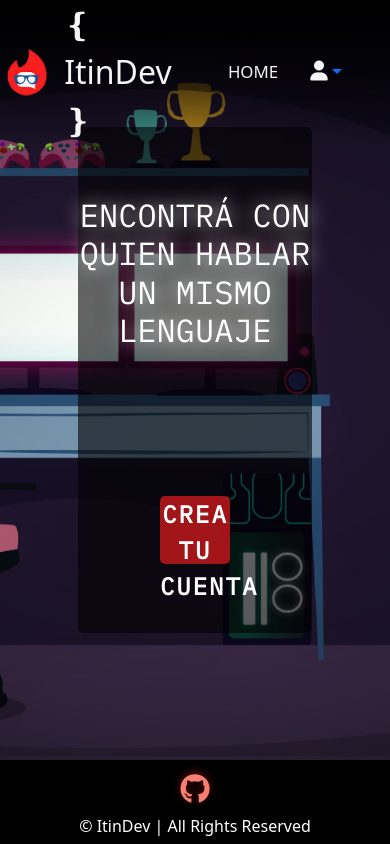
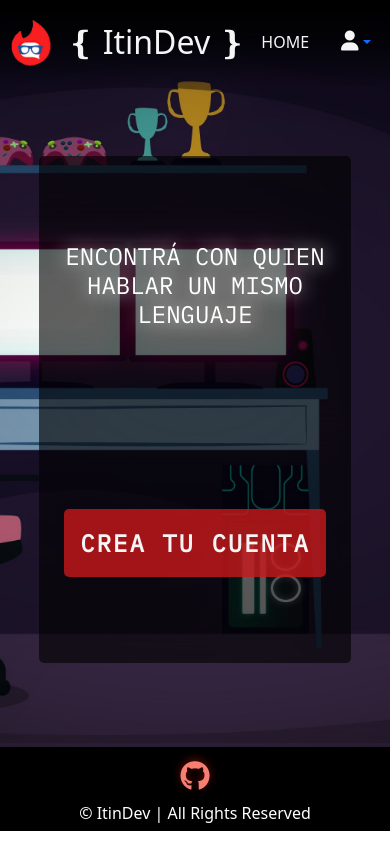
Before and after one commit to bk-sin/ITinDev, a React (Create React App) app in the folder frontend/: page / in a window 390 px wide. Built offline with nearby package versions, Linux system fonts and the light colour scheme.

Commit message:
resposive main

```diff
--- a/frontend/public/index.html
+++ b/frontend/public/index.html
@@ -5,9 +5,10 @@
   <meta charset="utf-8">
   <meta name="viewport" content="width=device-width, initial-scale=1, shrink-to-fit=no">
   <meta name="theme-color" content="#000000">
+  <link rel="icon" href="./assets/ItinDev_logo.png" />
 
 
-  <title>React App</title>
+  <title>&#x2774; ItinDev &#x2775;</title>
 </head>
 
 <body>
--- a/frontend/src/components/Main.js
+++ b/frontend/src/components/Main.js
@@ -10,7 +10,7 @@ function Main(props) {
             Encontrá con quien hablar un mismo lenguaje
           </h1>
           <Link as={Link} to="/signup" className="custom-btn btn-5">
-            {props.user.name ? "LOVE" : "Crea tu cuenta"}
+            {props.user.name ? "CONOCÉ" : "Crea tu cuenta"}
           </Link>
         </div>
       </div>
--- a/frontend/src/components/NavBar.js
+++ b/frontend/src/components/NavBar.js
@@ -16,11 +16,11 @@ function NavBar(props) {
       <div className="dropdown-nav">
         <div className="menu-options">
           <Nav.Link as={Link} className="link-nav" to="/">
-            Home
+              Home
           </Nav.Link>
           {props.user.name && (
             <Nav.Link as={Link} className="link-nav" to="/test">
-              LOVE
+              Conocé
             </Nav.Link>
           )}
         </div>
@@ -28,10 +28,9 @@ function NavBar(props) {
           <NavDropdown
             title={
               <img
-                className="fas fa-user"
+                className="user-url"
                 src={props.user.image}
                 alt="user profile pic"
-                style={{height: 30}}
               />
             }
             className="link-nav"
@@ -44,7 +43,7 @@ function NavBar(props) {
                 props.signOut()
               }}
             >
-              Sign Out
+              ⬅️ Sign Out
             </NavDropdown.Item>
             {props.user.admin && (
               <NavDropdown.Item as={Link} to="/admin">
--- a/frontend/src/components/SignIn.js
+++ b/frontend/src/components/SignIn.js
@@ -53,10 +53,18 @@ function SignIn(props) {
           </button>
           <GoogleLogin
             clientId="113911854537-8j68k30a4qpl884ffcvk7hvdfmsdlfnc.apps.googleusercontent.com"
-            buttonText="Sign Up with Google"
+            render={(renderProps) => (
+              <button
+                onClick={renderProps.onClick}
+                className="custom-signIn btn-signIn"
+                disabled={renderProps.disabled}
+              >
+                Iniciá con Google
+              </button>
+            )}
+            buttonText="Registarse con Google"
             onSuccess={responseGoogle}
             onFailure={responseGoogle}
-            className="google-btn"
             cookiePolicy={"single_host_origin"}
           />
         </form>
--- a/frontend/src/components/SignUp.js
+++ b/frontend/src/components/SignUp.js
@@ -58,7 +58,7 @@ function SignUp(props) {
   return (
     <div className="cointainer-all">
       <div className="form-neon-signUp">
-        <p className="signUp signP">👉 Registrate!</p>
+        <p className="signUp">👉 Registrate!</p>
         <form className="formSignUp" onSubmit={handleSignUp}>
           <div className="container-inputs-signup">
             <div className="container-inputs-1">
@@ -154,7 +154,7 @@ function SignUp(props) {
               ></textarea>
             </div>
           </div>
-          <div>
+          <div className="container-btn-1">
             <button
               className="custom-signUp btn-signUp"
               type="submit"
--- a/frontend/src/css.css
+++ b/frontend/src/css.css
@@ -22,7 +22,6 @@ img {
 }
 
 /* Estilos de componente main */
-
 .container_principal {
   display: flex;
   justify-content: center;
@@ -40,7 +39,7 @@ img {
   align-items: center;
   height: 60vh;
   width: 60vw;
-  background-color: rgba(0, 0, 0, 0.6);
+  background-color: rgba(0, 0, 0, 0.61);
   border-radius: 5px;
 }
 
@@ -51,6 +50,8 @@ img {
   text-shadow: 0px 0px 20px  rgb(255, 255, 255);
   font-size: 2rem;
 }
+
+
 
 
 /* ESTILO FORM SIGN IN*/
@@ -221,7 +222,7 @@ font-family: 'IBM Plex Mono', monospace;
   flex-flow: column nowrap;
   justify-content: center;
   align-items: center ;
-  height:80%;
+  height:60%;
   width: 100%;
 }
 
@@ -230,13 +231,13 @@ font-family: 'IBM Plex Mono', monospace;
 }
 
 .form-neon-signUp{
-  padding: 1rem;
+  margin-top: 3rem;
+  padding: 0 1rem;
   width: 60vw;
   height: 80vh;
   background: #000000d2;
   border-radius: 5px;
   color: whitesmoke;
-  text-align: center;
   text-decoration: none;
   text-transform: uppercase;
   transition: .5s;
@@ -244,8 +245,9 @@ font-family: 'IBM Plex Mono', monospace;
   box-shadow: -5px 5px 10px rgb(0, 0, 0);
 }
 
-.form-neon-signUp p{
+.form-neon-signUp > p{
   font-size: 2rem;
+  text-align: center;
   margin-bottom: unset;
 }
 
@@ -253,21 +255,21 @@ font-family: 'IBM Plex Mono', monospace;
   display: flex;
   flex-flow: row nowrap;
   justify-content:center;
+  align-items: center;
   width: 100%;
-  height: 80%;
+  height: 100%;
 }
 
 .container-inputs-1, .container-inputs-2 {
   display: flex;
   flex-flow: column nowrap;
-  justify-content: center;
-  align-items: center;
+  justify-content: flex-start;
   width: 80%;
   margin: .5rem
 }
 
 .container-inputs-1 > input, .container-inputs-2 > input{
-  margin: .5rem 0 ;
+  margin: 0 0 1rem 0 ;
 }
 
 /* SIGNUP BTON */
@@ -330,83 +332,12 @@ font-family: 'IBM Plex Mono', monospace;
 
 
 
-
-
-
-/* MEDIA QUERYS DE FORMULARIO */
-@media screen and (max-width: 450px){
-
-  .cointainer-all{
-    padding: .5rem;
-  }
-
-  .form-neon{
-    width: 100%;
-  }
-
-  .inputs-container{
-    width: 100%;
-    border: unset;
-    margin: 0;
-    align-items: center;
-  }
-
-  .btns-container{
-    min-height: 20vh;
-    width: 100%;
-    padding: 0;
-    justify-content: center
-  }
-
-  .btns-container>p{
-    display: none;
-  }
-
-  .logo-form img{
-    display: none
-  }
-  .ppal-btn{
-    display: flex;
-    flex-flow: column nowrap;
-  }
-
-  .btn-form{
-    margin: .5rem 0;
-  }
-
-}
-
 /* user PHOTO */
-.user-url img{
+.user-url{
   border-radius: 50%;
   object-fit: cover;
   width: 35px;
   height: 35px;
-}
-
-.link-nav{
-  margin-bottom: unset !important;
-  font-size: 2vh;
-}
-
-@media screen and (max-width: 450px){
-
-  .costumeBg{
-    justify-content: unset;
-  }
-
-
-  .dropdown-nav{
-    flex: 1 1 auto;
-    padding: 0
-  }
-
-  .logo-container{
-    padding-left: 0.2rem !important;
-    flex: 1 1 auto;
-    padding: 0
-  }
-
 }
 
 /* ESTILO COMPONENTE NAVBAR */
@@ -414,7 +345,7 @@ font-family: 'IBM Plex Mono', monospace;
   width: 100%;
   min-height: 10vh;
   display: flex;
-  flex-flow: row nowrap;
+  flex-flow: row wrap;
   justify-content: space-between;
   align-items: center;
   background: rgb(0,0,0);
@@ -425,12 +356,13 @@ font-family: 'IBM Plex Mono', monospace;
   z-index: 4;
 }
 
+
 .logo-container{
   display: flex;
   flex-flow: row nowrap;
   justify-content: center;
   align-items: center;
-  width: 20%;
+  min-width: 20%;
 }
 
 .logo-container img{
@@ -452,18 +384,18 @@ font-family: 'IBM Plex Mono', monospace;
 
 
 .dropdown-nav{
-padding: 0px 2rem;
 display: flex;
-flex: 0 1 auto
+justify-content: center;
+align-items: center;
 }
 
 .links-nav{
-font-size: 2vh;
 display: flex;
 flex-flow: row nowrap;
 }
 
 .link-nav{
+margin-bottom: unset !important;
 color: whitesmoke !important;
 text-transform: uppercase;
 }
@@ -492,7 +424,7 @@ footer{
   align-content: center;
   align-items: center;
   width: 100%;
-  height: 10vh;
+  min-height: 10vh;
   background-color: black;
 }
 
@@ -543,27 +475,29 @@ button {
 }
 
 .custom-btn {
-  width: 18vw;
-  height: 8vh;
-  color: #fff;
+  margin: 0 1rem;
+  min-width: 18vw;
+  min-height: 8vh;
+  color: whitesmoke;
   text-transform: uppercase;
   border-radius: 5px;
   font-weight: 500;
   cursor: pointer;
   transition: all 0.3s ease;
   position: relative;
-  display: inline-block;
   outline: none;
+  display: flex;
+  justify-content: center;
+  align-items: center;
 }
 
-/* 5 */
-.btn-5 {
+.btn-5{
   text-decoration: none;
   font-size: 1.5rem;
-font-family: 'IBM Plex Mono', monospace;
+  font-family: 'IBM Plex Mono', monospace;
   font-weight: 600;
   letter-spacing: 2px;
-  padding: 0;
+  padding: 0 1rem;
   border: none;
   background: rgba(201, 24, 27, 0.8);
   background: linear-gradient(0deg, rgb(248,31,33)) 0%, rgb(248,31,33) 100%;
@@ -600,3 +534,74 @@ font-family: 'IBM Plex Mono', monospace;
   width:100%;
   transition:800ms ease all;
 }
+
+
+@media screen and (max-width: 450px){
+
+/* MAIN Y NAVBAR MEDIAQUERYS */
+
+  .container_principal{
+    height: 88.5vh;
+  }
+
+
+  .container_cuenta{
+    margin-top: 4.5rem;
+    width: 80vw;
+  }
+
+
+  .titulo_principal{
+    font-size: 1.5rem;
+  }
+
+
+  .costumBg{
+    justify-content: center ;
+    align-content: center;
+  }
+
+
+  .dropdown-nav{
+    padding: 0;
+  }
+
+  .logo-container{
+    padding-left: 0.2rem !important;
+    padding: 0
+  }
+
+  .cointainer-all{
+    padding: .5rem;
+  }
+
+
+  /* MEDIA QUERYS DE FORMS  - CHECKEAR */
+  .form-neon{
+    width: 100%;
+  }
+
+  .inputs-container{
+    width: 100%;
+    border: unset;
+    margin: 0;
+    align-items: center;
+  }
+
+  .btns-container{
+    min-height: 20vh;
+    width: 100%;
+    padding: 0;
+    justify-content: center
+  }
+
+  .btns-container>p{
+    display: none;
+  }
+
+  .btn-form{
+    margin: .5rem 0;
+  }
+
+
+}
```
